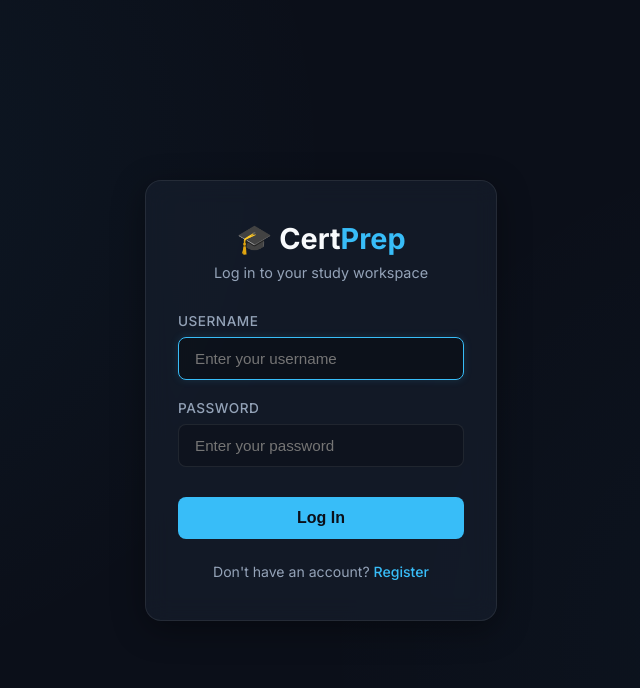
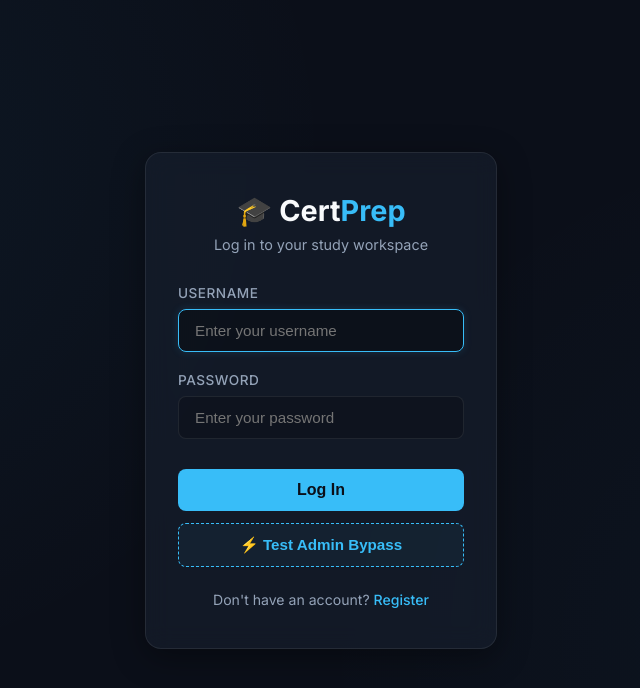
Before and after one commit to aishwaryasvs/modular-cert-prep, a Flask app: page /login in a window 1280 px wide. Shown: the top 688 px of the page, without its empty margins (319-959 px from the left). Run offline with Flask 3, Linux system fonts and the light colour scheme.

Commit message:
feat: add secure, dynamic testing bypass authentication

```diff
--- a/app.py
+++ b/app.py
@@ -1,5 +1,7 @@
 import os
 import json
+import string
+import random
 from flask import Flask, jsonify, render_template, abort, redirect, url_for, request
 from flask_sqlalchemy import SQLAlchemy
 from flask_login import LoginManager, UserMixin, login_user, logout_user, login_required, current_user
@@ -221,6 +223,41 @@ def seed_database_from_json():
 
 # --- Authentication Routes ---
 
+def get_or_create_test_credentials():
+    credentials_path = os.path.join(app.instance_path, 'test_credentials.json')
+    os.makedirs(app.instance_path, exist_ok=True)
+    if os.path.exists(credentials_path):
+        try:
+            with open(credentials_path, 'r') as f:
+                return json.load(f)
+        except Exception:
+            pass
+    chars = string.ascii_letters + string.digits
+    username = 'test_admin_' + ''.join(random.choices(chars, k=6))
+    password = ''.join(random.choices(chars, k=16))
+    creds = {'username': username, 'password': password}
+    try:
+        with open(credentials_path, 'w') as f:
+            json.dump(creds, f)
+        print(f"Generated test credentials at {credentials_path}")
+    except Exception as e:
+        print(f"Error saving test credentials: {e}")
+    return creds
+
+@app.route('/login/bypass')
+def login_bypass():
+    creds = get_or_create_test_credentials()
+    username = creds['username']
+    password = creds['password']
+    admin = User.query.filter_by(username=username).first()
+    if not admin:
+        admin = User(username=username)
+        admin.set_password(password)
+        db.session.add(admin)
+        db.session.commit()
+    login_user(admin)
+    return redirect(url_for('index'))
+
 @app.route('/register', methods=['GET', 'POST'])
 def register():
     if current_user.is_authenticated:
@@ -354,10 +391,23 @@ def get_certification_details(cert_id):
     return jsonify(result)
 
 
+def seed_admin_user():
+    creds = get_or_create_test_credentials()
+    username = creds['username']
+    password = creds['password']
+    admin = User.query.filter_by(username=username).first()
+    if not admin:
+        admin = User(username=username)
+        admin.set_password(password)
+        db.session.add(admin)
+        db.session.commit()
+        print(f"Admin user {username} seeded successfully!")
+
 # --- Database initialization and Startup ---
 with app.app_context():
     db.create_all()
     seed_database_from_json()
+    seed_admin_user()
 
 if __name__ == '__main__':
     port = int(os.environ.get('PORT', 8080))
--- a/templates/login.html
+++ b/templates/login.html
@@ -130,6 +130,26 @@
             transform: translateY(-1px);
         }
 
+        .bypass-btn {
+            width: 100%;
+            padding: 12px;
+            background: rgba(56, 189, 248, 0.05);
+            border: 1px dashed var(--accent-primary);
+            border-radius: 8px;
+            color: var(--accent-primary);
+            font-size: 0.95rem;
+            font-weight: 600;
+            cursor: pointer;
+            transition: all 0.2s ease;
+            margin-top: 12px;
+            box-sizing: border-box;
+        }
+
+        .bypass-btn:hover {
+            background: rgba(56, 189, 248, 0.15);
+            transform: translateY(-1px);
+        }
+
         .auth-footer {
             margin-top: 24px;
             font-size: 0.88rem;
@@ -169,6 +189,7 @@
                     <input type="password" id="password" name="password" required placeholder="Enter your password">
                 </div>
                 <button type="submit" class="submit-btn">Log In</button>
+                <button type="button" class="bypass-btn" onclick="location.href='{{ url_for('login_bypass') }}'">⚡ Test Admin Bypass</button>
             </form>
 
             <div class="auth-footer">
```
Also changed, not shown: test_app.py (+16 -0 lines).
